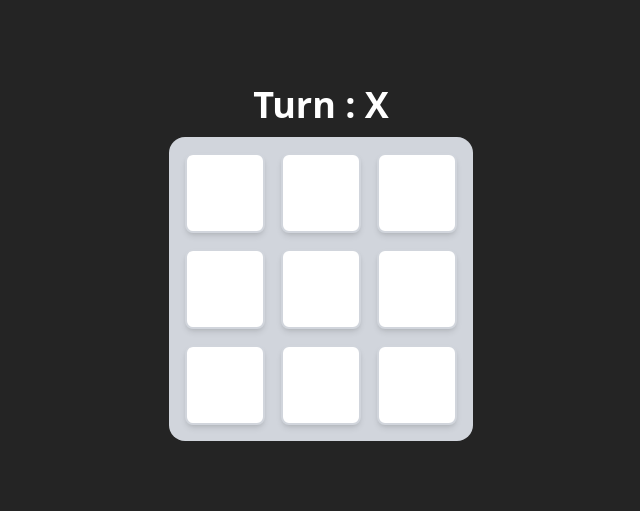
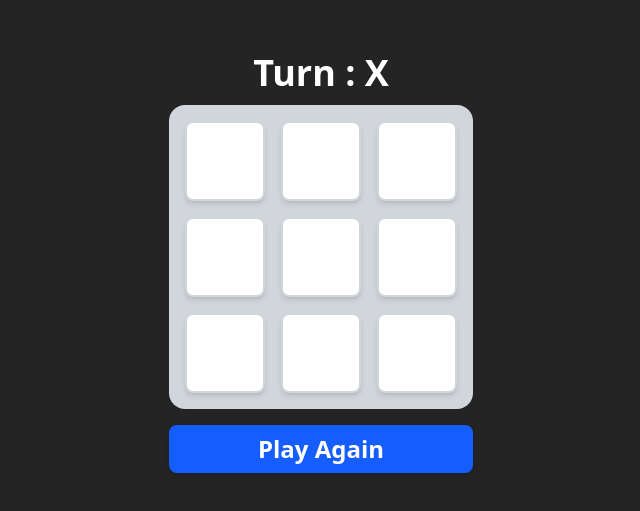
Before and after one commit to nandalalshukla/tictactoe, a React (Vite) app: page / in a window 1280 px wide. Shown: the part 137-648 px from the top of the page, without its empty margins (319-959 px from the left). Built offline with nearby package versions, Linux system fonts and the light colour scheme.

Commit message:
added a play again button and will add the time travel feature as well when free

```diff
--- a/src/App.jsx
+++ b/src/App.jsx
@@ -21,7 +21,9 @@ export default function Board() {
   } else {
     status = "Turn : " + (isX ? "X" : "O");
   }
-
+  function playAgain() {
+    setSquares(Array(9).fill(null));
+  }
   function handleClick(index) {
     if (squares[index] || winner) {
       return;
@@ -37,7 +39,9 @@ export default function Board() {
   }
   return (
     <div className="flex flex-col">
-      <h1 className="text-center font-bold text-4xl text-white mb-3">{status}</h1>
+      <h1 className="text-center font-bold text-4xl text-white mb-3">
+        {status}
+      </h1>
       <div className="bg-gray-300 p-4 rounded-2xl grid grid-cols-3 grid-rows-3 gap-4">
         {squares.map((square, index) => (
           <Square
@@ -47,6 +51,12 @@ export default function Board() {
           />
         ))}
       </div>
+      <button
+        className="px-2 py-2 bg-blue-600 text-white font-semibold rounded-lg  text-2xl shadow-md hover:bg-blue-700 transition mt-4"
+        onClick={playAgain}
+      >
+        Play Again
+      </button>
     </div>
   );
 
```
